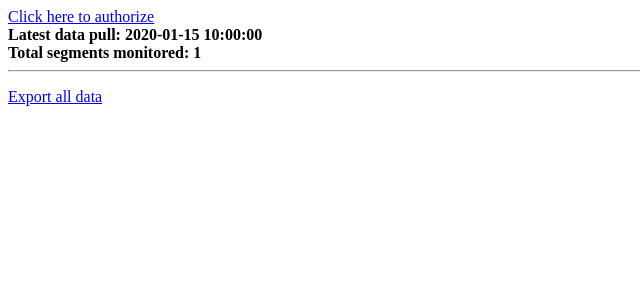
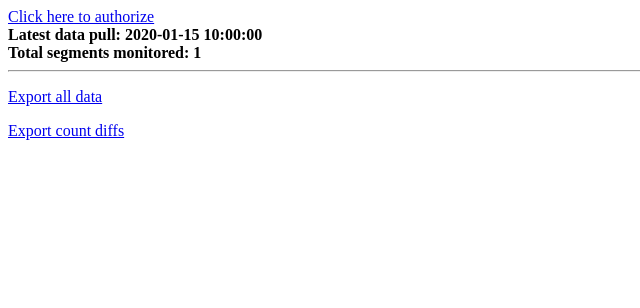
Before and after one commit to iyawnis/strava_efforts, a Flask app: template templates/index.html in a window 1280 px wide. Shown: the top 308 px of the page, without its empty margins (0-640 px from the left). Run offline with Flask 2, Linux system fonts and the light colour scheme; the template is opened without the code that fills it: most values are stand-ins (such as "Sample title", 1, 10 or a date in 2020); parts of the project's set-up code (start-up, migrations or seed data) failed here and were passed over.

Commit message:
Add diff export

```diff
--- a/app.py
+++ b/app.py
@@ -57,15 +57,26 @@ def auth():
     return redirect("/")
 
 
+@app.route("/export-diff", methods=['GET'])
+def export_diff():
+    from actions import database_to_dataframe
+    si = io.StringIO()
+    df = database_to_dataframe().diff()
+    df.to_csv(si)
+    output = make_response(si.getvalue())
+    output.headers["Content-Disposition"] = "attachment; filename=export-diff.csv"
+    output.headers["Content-type"] = "text/csv"
+    return output
 
-@app.route('/export', methods=['GET'])
-def export_today():
+
+@app.route('/export-counts', methods=['GET'])
+def export_counts():
     from actions import database_to_dataframe
     si = io.StringIO()
     df = database_to_dataframe()
     df.to_csv(si)
     output = make_response(si.getvalue())
-    output.headers["Content-Disposition"] = "attachment; filename=export.csv"
+    output.headers["Content-Disposition"] = "attachment; filename=export-count.csv"
     output.headers["Content-type"] = "text/csv"
     return output
 
--- a/templates/index.html
+++ b/templates/index.html
@@ -18,7 +18,10 @@
     <b>Total segments monitored: {{segment_count}}</b>
     <hr/>
     <p>
-    <a href="{{url_for('export_today')}}">Export all data </a>
+    <a href="{{url_for('export_counts')}}">Export all data</a>
+    </p>
+    <p>
+    <a href="{{url_for('export_diff')}}">Export count diffs</a>
     </p>
 </div>
 
```
